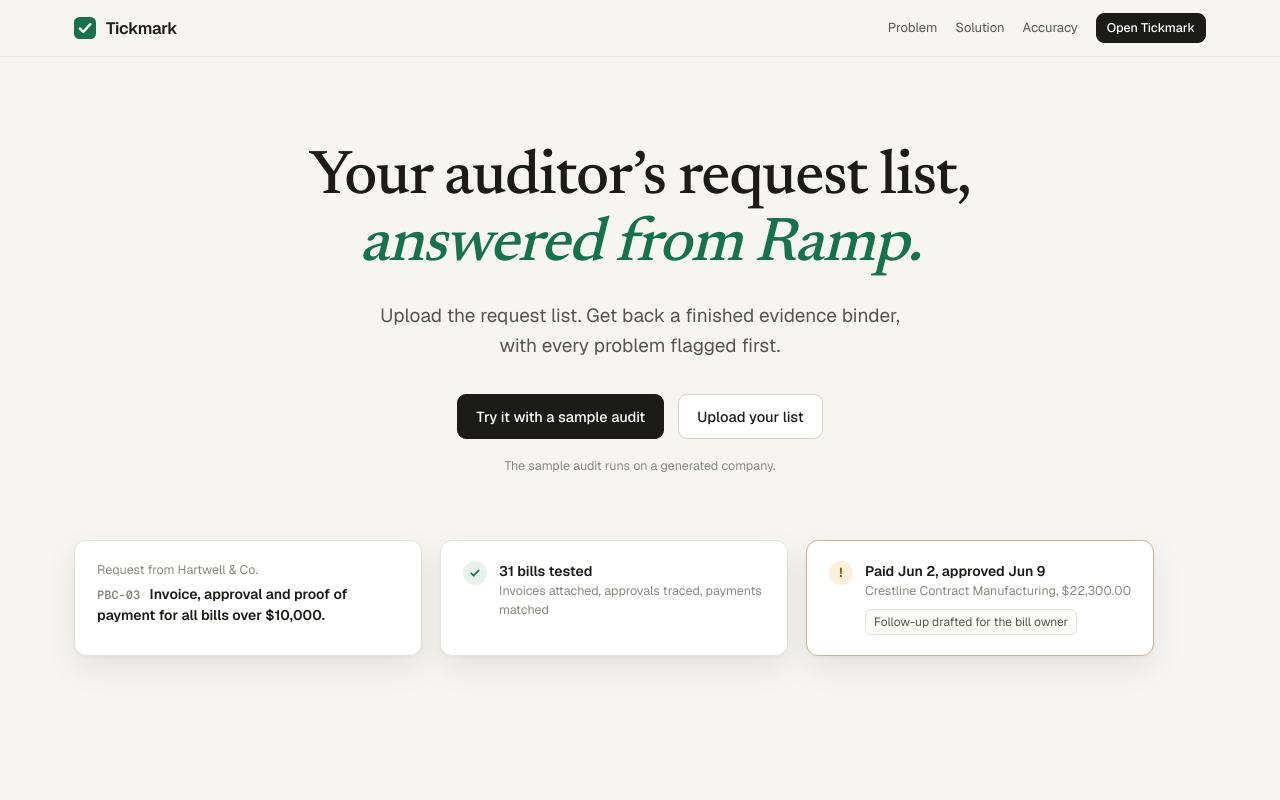
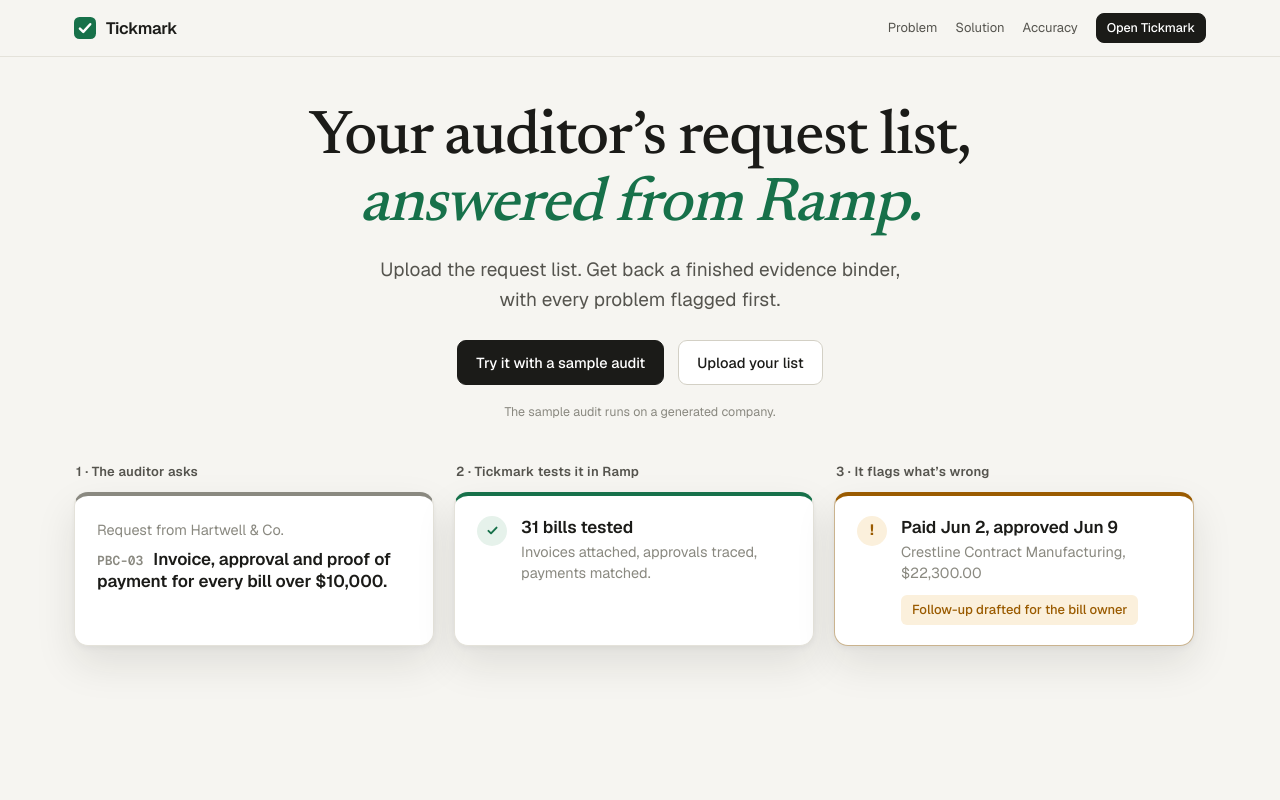
Before and after one commit to VolodymyrLinuxovich/tickmark, a Next.js app: page / in a window 1280 px wide. Shown: the top 800 px of the page. Built offline with nearby package versions, Linux system fonts and the light colour scheme.

Commit message:
Hero: three labelled flow cards that are hard to miss, above the fold

```diff
--- a/src/app/globals.css
+++ b/src/app/globals.css
@@ -738,3 +738,4 @@ html { scroll-behavior: smooth; } @media (prefers-reduced-motion: reduce) { html
 .lp-flow .mini-chip { font-size: 13px; margin-top: 12px; padding: 4px 10px; background: var(--warn-bg); color: var(--warn); border-color: transparent; font-weight: 500; }
 @media (prefers-color-scheme: dark) { .lp-flow .mini { box-shadow: 0 0 0 1px rgba(255,255,255,.02); } }
 @media (max-width: 900px) { .lp-flow { grid-template-columns: 1fr; gap: 22px; } }
+@media (max-height: 800px) and (min-width: 901px) { .lp-hero { padding-top: 48px; gap: 40px; } .lp-hero h1 { margin-bottom: 16px; } .lp-hero .lede { margin-bottom: 24px; } }
--- a/src/app/page.tsx
+++ b/src/app/page.tsx
@@ -62,21 +62,29 @@ export default function Landing() {
             </p>
           </div>
 
-          <div className="lp-stack" aria-hidden>
-            <div className="mini pop-card" style={{ animationDelay: "300ms" }}>
+          <ol className="lp-stack lp-flow" aria-label="What Tickmark does with one request">
+            <li className="pop-card" style={{ animationDelay: "300ms" }}>
+              <span className="flow-k">1 · The auditor asks</span>
+              <div className="mini ask">
                 <div className="mini-k">Request from Hartwell &amp; Co.</div>
-              <div className="mini-t"><span className="mono">PBC-03</span> Invoice, approval and proof of payment for all bills over $10,000.</div>
+                <div className="mini-t"><span className="mono">PBC-03</span> Invoice, approval and proof of payment for every bill over $10,000.</div>
               </div>
-            <div className="mini ok pop-card" style={{ animationDelay: "650ms" }}>
+            </li>
+            <li className="pop-card" style={{ animationDelay: "700ms" }}>
+              <span className="flow-k">2 · Tickmark tests it in Ramp</span>
+              <div className="mini ok">
                 <span className="mini-icon">
-                <svg width="12" height="12" viewBox="0 0 16 16"><path d="M3 8.5l3.2 3L13 4.5" fill="none" stroke="currentColor" strokeWidth="2.2" strokeLinecap="round" strokeLinejoin="round" /></svg>
+                  <svg width="13" height="13" viewBox="0 0 16 16" aria-hidden><path d="M3 8.5l3.2 3L13 4.5" fill="none" stroke="currentColor" strokeWidth="2.4" strokeLinecap="round" strokeLinejoin="round" /></svg>
                 </span>
                 <div>
                   <div className="mini-t">31 bills tested</div>
-                <div className="mini-k">Invoices attached, approvals traced, payments matched</div>
+                  <div className="mini-k">Invoices attached, approvals traced, payments matched.</div>
                 </div>
               </div>
-            <div className="mini ex pop-card" style={{ animationDelay: "1000ms" }}>
+            </li>
+            <li className="pop-card" style={{ animationDelay: "1100ms" }}>
+              <span className="flow-k">3 · It flags what&rsquo;s wrong</span>
+              <div className="mini ex">
                 <span className="mini-icon">!</span>
                 <div>
                   <div className="mini-t">Paid Jun 2, approved Jun 9</div>
@@ -84,7 +92,8 @@ export default function Landing() {
                   <div className="mini-chip">Follow-up drafted for the bill owner</div>
                 </div>
               </div>
-          </div>
+            </li>
+          </ol>
         </section>
 
         {/* Problem */}
```
Lines whose indentation alone changed are shown as unchanged.
